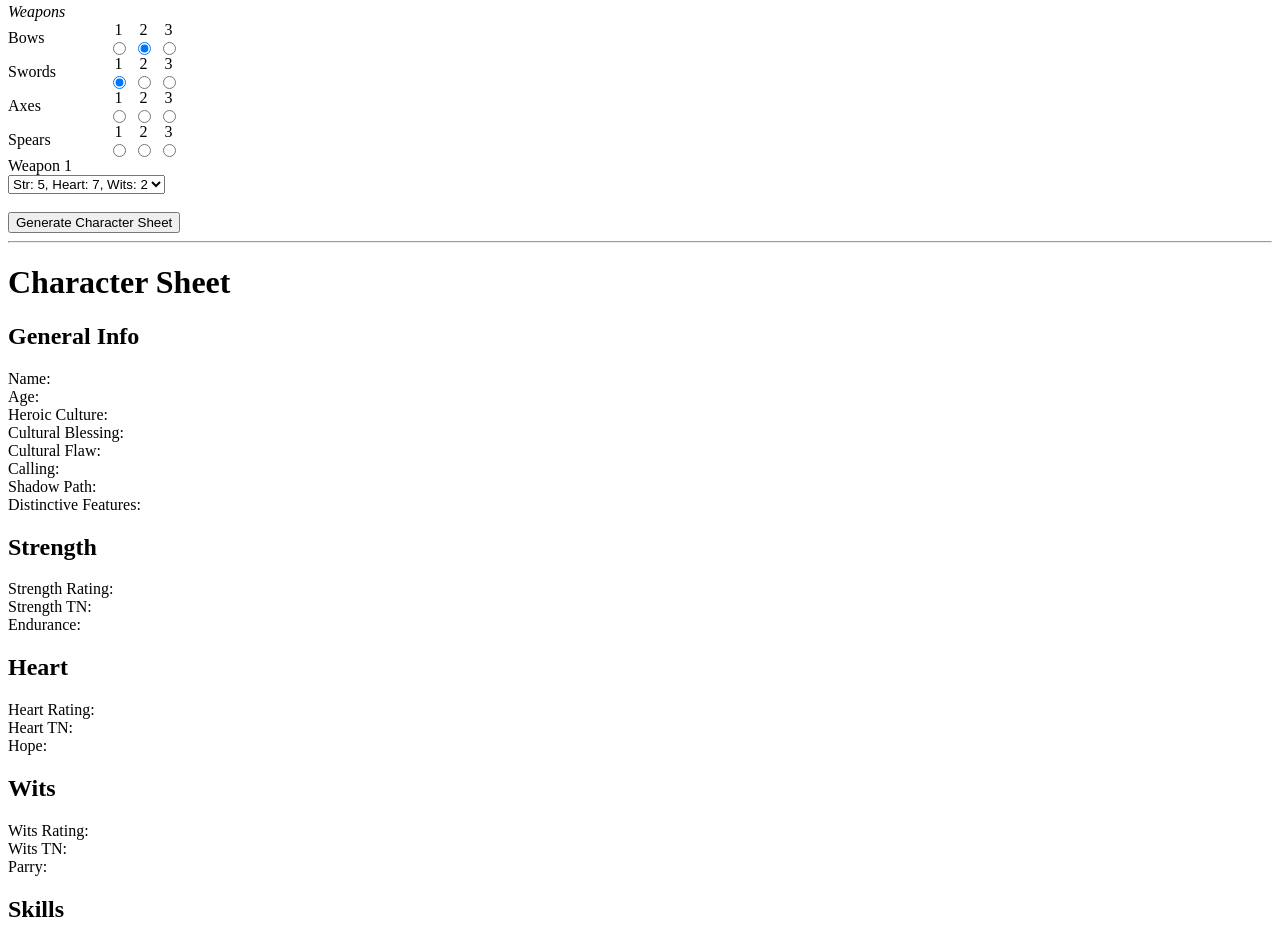
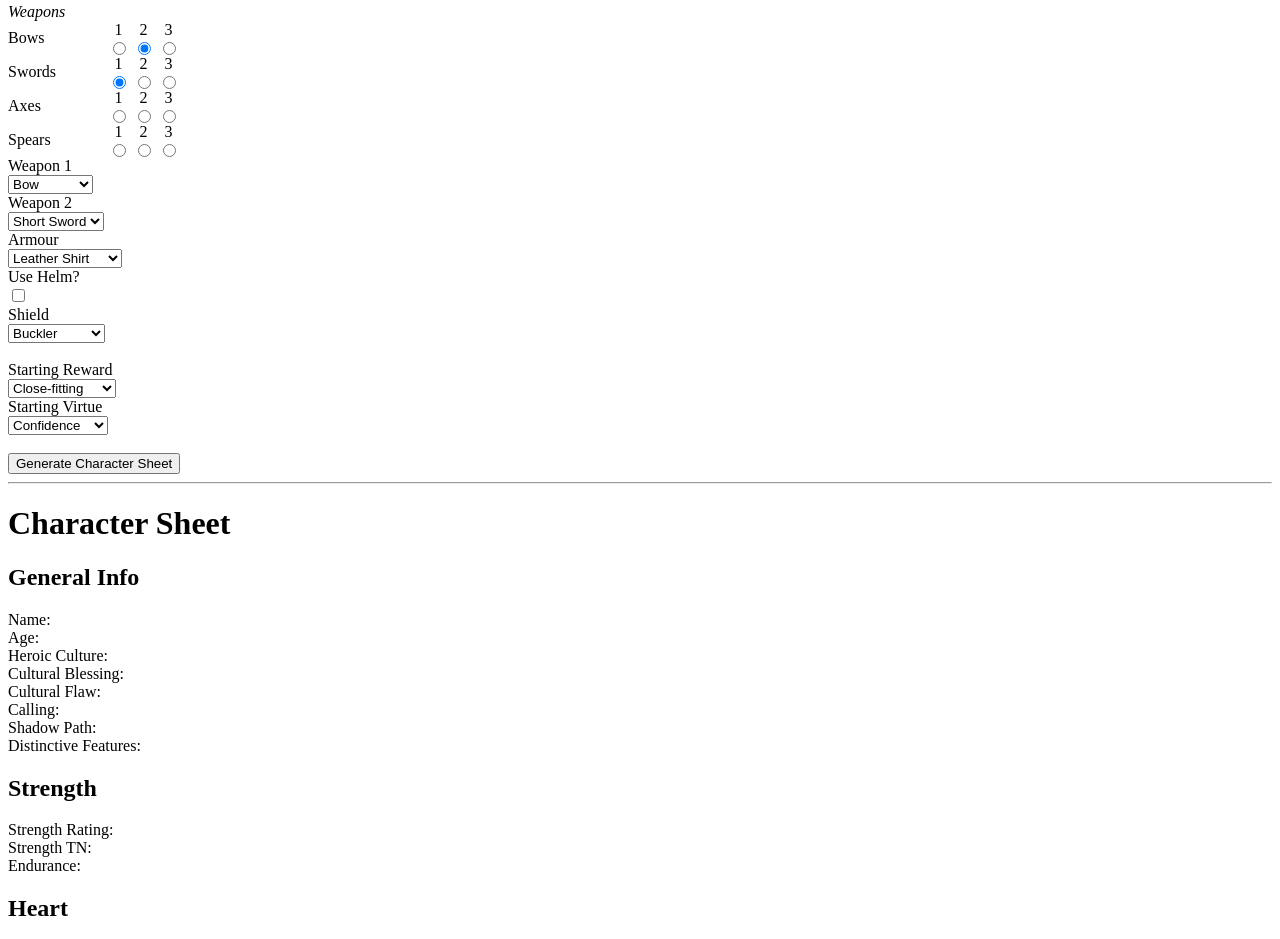
Before and after one commit to RavioliPopcorn/the-one-ring-character-creator, a website: page index.html in a window 1280 px wide. Shown: the part 1079-2018 px from the top of the page. Drawn offline with nearby package versions, Linux system fonts and the light colour scheme.

Commit message:
add UI for armour, virtue and reward selection

```diff
--- a/index.html
+++ b/index.html
@@ -532,10 +532,60 @@
         </div>
     </div>
     <div id="gearbox">
-        <label for="Attribute Selection">Weapon 1</label> <br>
-        <select id="attributeSelection">
-            <option value="att1">Str: 5, Heart: 7, Wits: 2</option>
-            <option value="att2">Str: 4, Heart: 7, Wits: 3</option>
+        <label for="Weapon Selection 1">Weapon 1</label> <br>
+        <select id="weapon1Selection">
+            <option value="bow">Bow</option>
+            <option value="greatbow">Great Bow</option>
+        </select>
+        <br>
+        <label for="Weapon Selection 2">Weapon 2</label> <br>
+        <select id="weapon2Selection">
+            <option value="shortsword">Short Sword</option>
+            <option value="sword">Sword</option>
+            <option value="longsword">Long Sword</option>
+        </select>
+        <br>
+        <label for="Armour Selection">Armour</label> <br>
+        <select id="armourselection">
+            <option value="leathershirt">Leather Shirt</option>
+            <option value="leathercorslet">Leather Corslet</option>
+            <option value="mailshirt">Mail-shirt</option>
+            <option value="mailcoat">Coat of Mail</option>
+        </select>
+        <br>
+        <label for="Helm Toggle">Use Helm?</label> <br>
+        <input type="checkbox" name="usehelm" id="usehelm">
+        <br>
+        <label for="Shield Selection">Shield</label> <br>
+        <select id="shieldselection">
+            <option value="buckler">Buckler</option>
+            <option value="shield">Shield</option>
+            <option value="greatshield">Great Shield</option>
+        </select>
+        <br>
+    </div>
+    <br>
+    <div id="rewardbox">
+        <label for="Reward Selection">Starting Reward</label> <br>
+        <select id="rewardSelection">
+            <option value="Close-fitting">Close-fitting</option>
+            <option value="Cunning Make">Cunning Make</option>
+            <option value="Fell">Fell</option>
+            <option value="Grievous">Grievous</option>
+            <option value="Keen">Keen</option>
+            <option value="Reinforced">Reinforced</option>
+        </select>
+        <br>
+    </div>
+    <div id="virtuebox">
+        <label for="Virtue Selection">Starting Virtue</label> <br>
+        <select id="virtueSelection">
+            <option value="Confidence">Confidence</option>
+            <option value="Dour-handed">Dour-handed</option>
+            <option value="Hardiness">Hardiness</option>
+            <option value="Mastery">Mastery</option>
+            <option value="Nimbleness">Nimbleness</option>
+            <option value="Prowess">Prowess</option>
         </select>
         <br>
     </div>
@@ -652,13 +702,13 @@
     <p id="swords-levelText">Swords: </p>
 
     <h2>War Gear</h2>
-    <ul id="war-gear">
+    <ul id="warGearText">
     </ul>
 
     <h2>Armour</h2>
-    <p>Armour: </p>
-    <p>Helm: </p>
-    <p>Shield: </p>
+    <p id="armourText">Armour: </p>
+    <p id="helmText">Helm: </p>
+    <p id="shieldText">Shield: </p>
 
     <h2>Rewards</h2>
     <p>Valour: 1</p>
```
